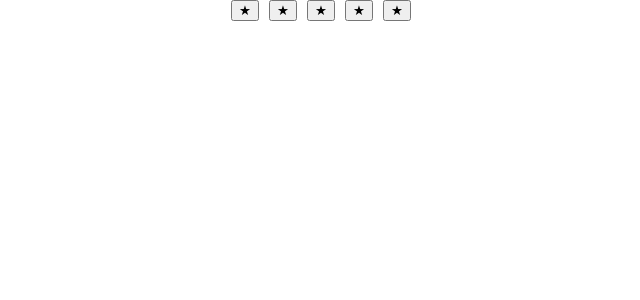
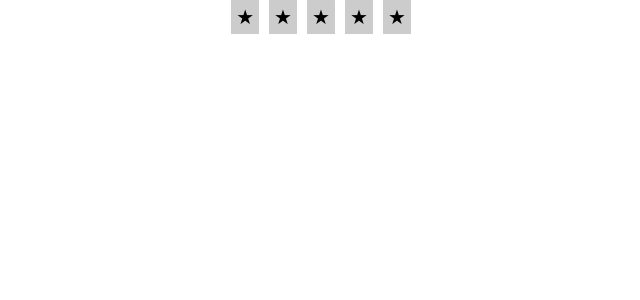
Before and after one commit to two23three/findingMapenzi, a React (Create React App) app: page /star-rating in a window 1280 px wide. Shown: the top 300 px of the page, without its empty margins (319-959 px from the left). Built offline with nearby package versions, Linux system fonts and the light colour scheme.

Commit message:
Added some comments

```diff
--- a/src/components/StarRating.css
+++ b/src/components/StarRating.css
@@ -13,8 +13,9 @@
 }
 
 .star-button.selected {
-  background-color: #ffcc00;
+  background-color: #ffd700;
 }
+
 .star-button:hover {
   background-color: #fc7507;
 }
--- a/src/components/StarRating.js
+++ b/src/components/StarRating.js
@@ -2,6 +2,7 @@ import React, { useState } from "react";
 import "./StarRating.css";
 
 function StarRating({ onRating }) {
+  // onRating is a callback function passed as a prop
   const [rating, setRating] = useState(0);
 
   function handleClick(index) {
@@ -12,15 +13,16 @@ function StarRating({ onRating }) {
   return (
     <div className="star-rating-container">
       {[...Array(5)].map((star, index) => {
-        index += 1;
+        // Map over an array of 5 elements to create the stars
+        index += 1; // Adjust the index to start from 1 instead of 0
         return (
           <button
             type="button"
             key={index}
-            className={index <= rating ? "on" : "off"}
+            className={index <= rating ? "star-button selected" : "star-button"} // Apply 'selected' class if the star is part of the current rating
             onClick={() => handleClick(index)}
           >
-            <span className="star">&#9733;</span>
+            <span className="star">&#9733;</span> {/* Star icon */}
           </button>
         );
       })}
```
